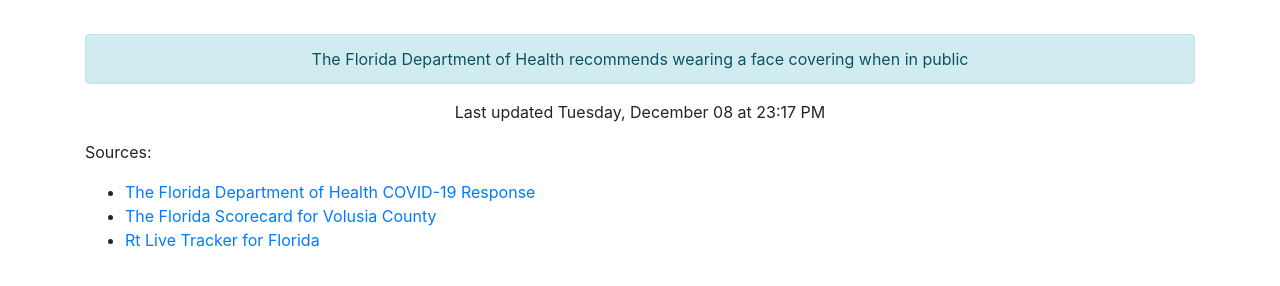
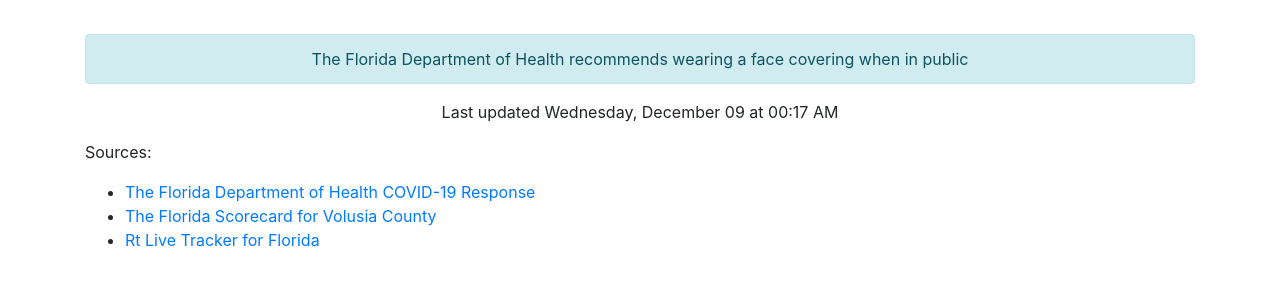
Before and after one commit to thinkjson/timeforchurch, a Jekyll site: the page built from index.md, in a window 1280 px wide. Shown: the part 586-872 px from the top of the page. Built offline with Jekyll 4.4.1, drawn with Linux system fonts in a browser that asks for light colours; our own code applies the rules of GitHub Pages for plain Markdown files.

Commit message:
Updating data

```diff
--- a/_includes/data.html
+++ b/_includes/data.html
@@ -10,4 +10,4 @@
     <div class="outcome text-success">YES</div>
     <div class="alert alert-info" role="alert">The Florida Department of Health recommends wearing a face covering when in public</div>
 
-    <p>Last updated Tuesday, December 08 at 23:17 PM</p>
+    <p>Last updated Wednesday, December 09 at 00:17 AM</p>
```
